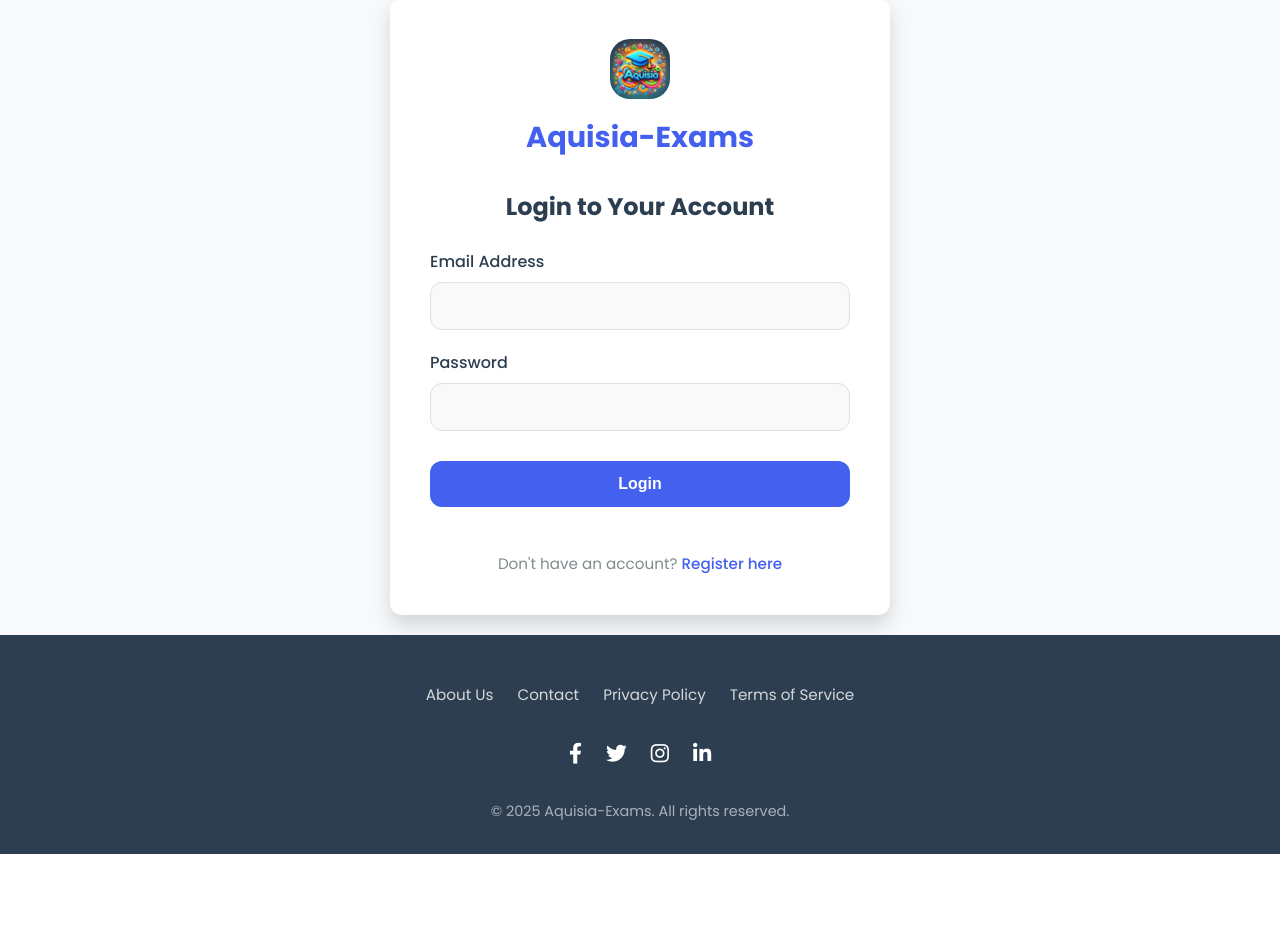
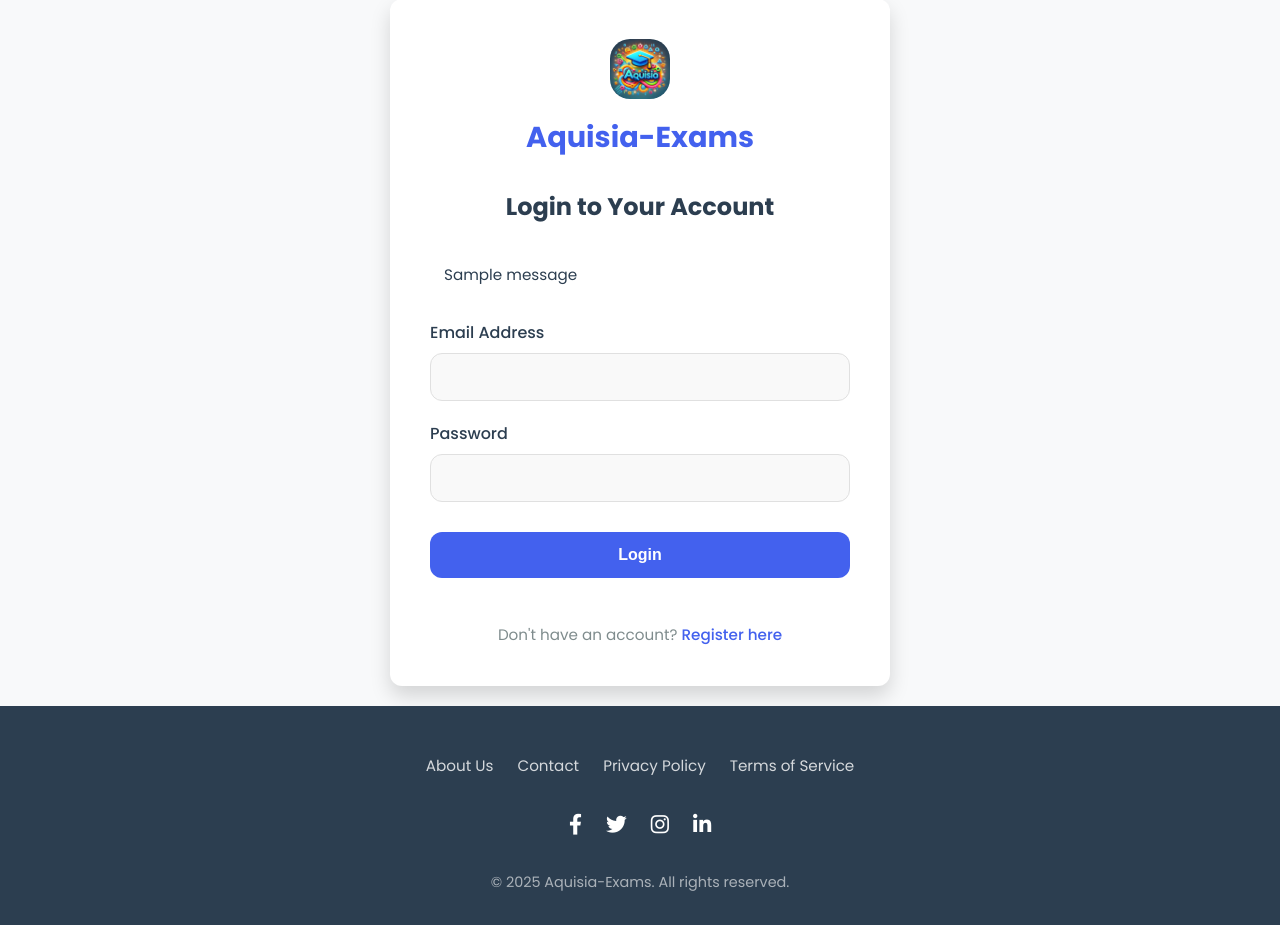
Before and after one commit to kotturi-koushil/Aquisia-Exams, a Flask app: page /login in a window 1280 px wide. Shown: the part 101-1026 px from the top of the page. Before the commit the page ends 955 px from the top, so only its background shows below. Run offline with Flask 3, Linux system fonts and the light colour scheme; one stand-in notice (Sample message) is shown.

Commit message:
Update login_final.html

```diff
--- a/templates/login_final.html
+++ b/templates/login_final.html
@@ -444,10 +444,13 @@
             </div>
             <p style="color:red;">{{r}}</p>
             <h2 class="auth-title">Login to Your Account</h2>
-
-            {% if error %}
-            <div class="alert alert-error">{{ error }}</div>
-            {% endif %}
+            {% with messages = get_flashed_messages(with_categories=true) %}
+    {% if messages %}
+        {% for category, message in messages %}
+            <div class="alert alert-{{ category }}">{{ message }}</div>
+        {% endfor %}
+    {% endif %}
+{% endwith %}
 
             <form method="POST" class="auth-form">
                 <div class="form-group">
```
